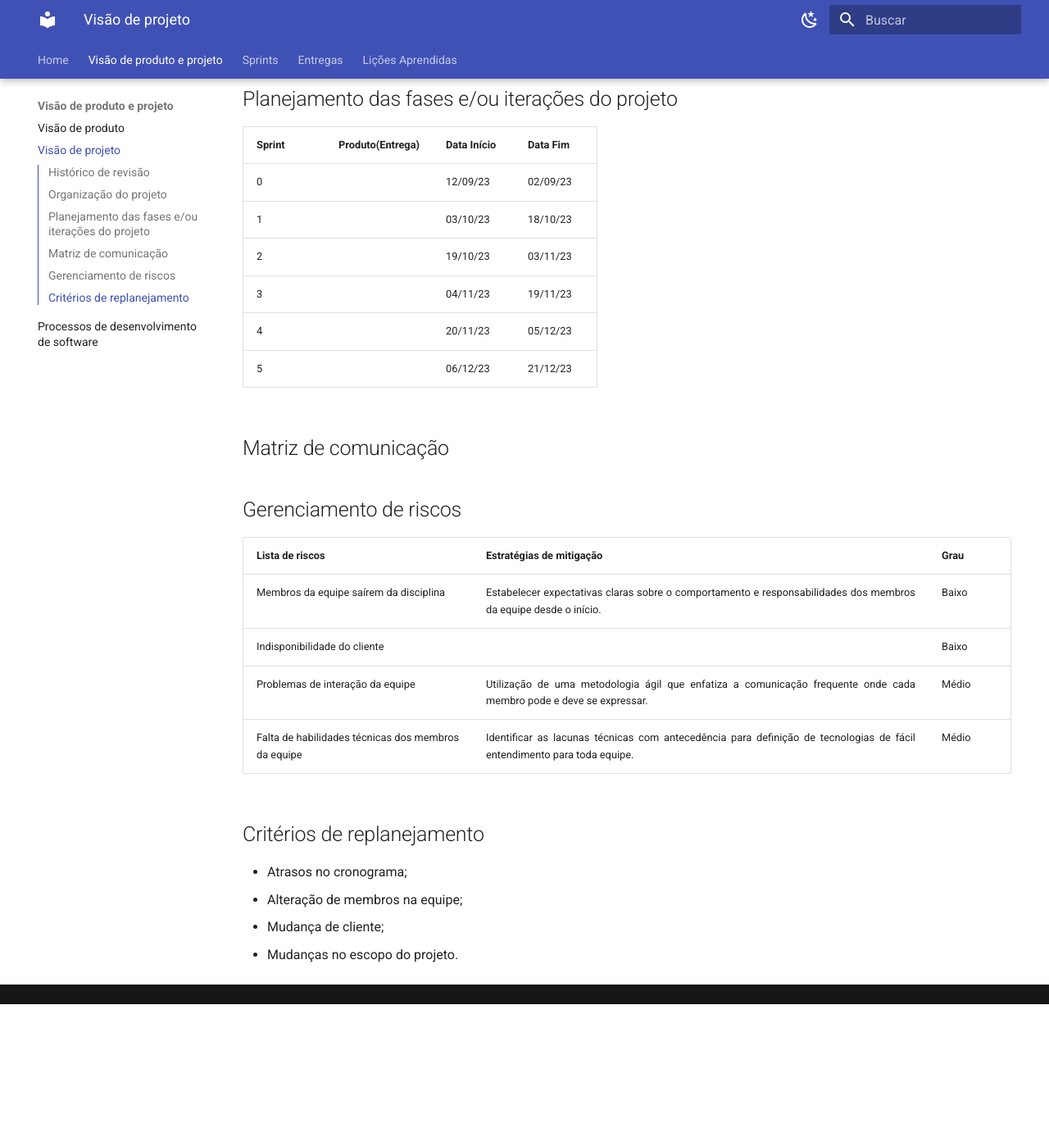
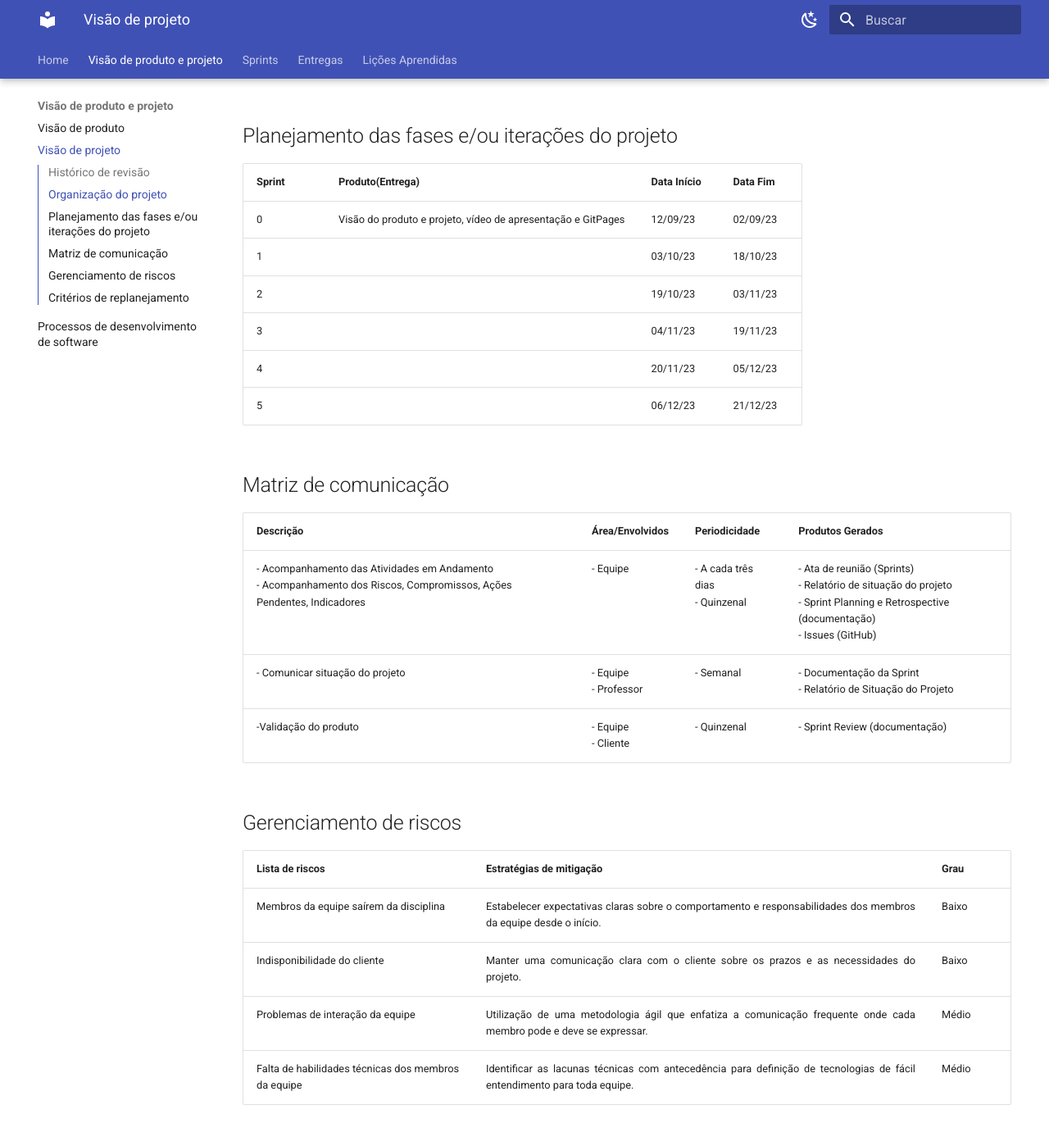
Before and after one commit to mdsreq-fga-unb/2023.2-Matriculai, an MkDocs documentation site: the page built from docs/visao_projeto.md, in a window 1280 px wide and 1400 px high, scrolled down 888 px. Shown: the top 1387 px of the window at 82% size. Built offline with MkDocs 1.6.1 and Material for MkDocs 9.7.7, drawn with Linux system fonts in a browser that asks for light colours; before the commit the page ends 2113 px from its top, so only the background shows below that; some of the changed text lies outside the part shown.

Commit message:
Atualizando gitpages

```diff
--- a/docs/visao_projeto.md
+++ b/docs/visao_projeto.md
@@ -4,23 +4,24 @@
 
 | Data | Versão | Descrição | Autores |
 | ---------- | ----------- | -------------- | -------------- |
-| 25/09/2023 | 0.1 | Criando o Visão | Luana Ribeiro |
+| 25/09/2023 | 0.1 | Criando a visão de projeto | Luana Ribeiro |
+| 25/09/2023 | 0.2 | Adicionando organização do projeto | Júlia Yoshida e Luana Ribeiro |
 
 ## Organização do projeto
 
 | Papel | Atribuições | Responsável | Participantes |
 | --- | --- | --- | --- |
 | Scrum Master | <p style="text-align: justify;"> Lidera a equipe de desenvolvimento, fornece orientação técnica, garante a qualidade do código, arquiteta soluções e sistemas complexos e participa da tomada de decisões estratégicas para o desenvolvimento do software. </p> | Luana Ribeiro | Luana Ribeiro |
-| Dev Back-end | <p style="text-align: justify;"> Trabalha com as lógicas de negócio, armazenamento e recuperação de dados, autenticação, segurança, integração com outros sistemas, desenvolve APIs, bancos de dados e realiza testes de desempenho e escalabilidade. </p> |  |  |
-| Dev Front=end | <p style="text-align: justify;"> Desenvolve as interfaces de usuário e layouts intuitivos, otimiza a performance e usabilidade, testa a compatibilidade em diferentes navegadores dispositivos e tamanhos de telas. </p> |  |  |
-| Dev CI/Test | <p style="text-align: justify;"> Automatiza o processo de integração, contribui para compilar e construir o software, integra o código-fonte, realiza análises estáticas e testes, gera relatórios e fornece feedback imediato aos desenvolvedores. </p> |  |  |
-| Product Owner | <p style="text-align: justify;"> Determinar o Backlog do produto, priorizar os requisitos do projeto, participar de reuniões (Scrum Planning e Sprint Review) com a equipe de desenvolvimento, solucionar dúvidas em relação ao projeto, validar as entregas. </p> |  |  |
+| Dev Back-end | <p style="text-align: justify;"> Trabalha com as lógicas de negócio, armazenamento e recuperação de dados, autenticação, segurança, integração com outros sistemas, desenvolve APIs, bancos de dados e realiza testes de desempenho e escalabilidade. </p> | Júlia | TODOS |
+| Dev Front-end | <p style="text-align: justify;"> Desenvolve as interfaces de usuário e layouts intuitivos, otimiza a performance e usabilidade, testa a compatibilidade em diferentes navegadores dispositivos e tamanhos de telas. </p> | Yan | TODOS |
+| Dev CI/Test | <p style="text-align: justify;"> Automatiza o processo de integração, contribui para compilar e construir o software, integra o código-fonte, realiza análises estáticas e testes, gera relatórios e fornece feedback imediato aos desenvolvedores. </p> | Yasmim | TODOS |
+| Product Owner | <p style="text-align: justify;"> Determinar o Backlog do produto, priorizar os requisitos do projeto, participar de reuniões (Scrum Planning e Sprint Review) com a equipe de desenvolvimento, solucionar dúvidas em relação ao projeto, validar as entregas. </p> | Vinicius e Sidney | Vinicius e Sidney |
 
 ## Planejamento das fases e/ou iterações do projeto
 
 |Sprint|Produto(Entrega)|Data Início|Data Fim|
 |--|--|--|--|
-|0||12/09/23|02/09/23|
+|0|Visão do produto e projeto, vídeo de apresentação e GitPages|12/09/23|02/09/23|
 |1||03/10/23|18/10/23|
 |2||19/10/23|03/11/23|
 |3||04/11/23|19/11/23|
@@ -29,12 +30,18 @@
 
 ## Matriz de comunicação
 
+|Descrição|Área/Envolvidos|Periodicidade|Produtos Gerados|
+|--|--|--|--|
+|- Acompanhamento das Atividades em Andamento</br>- Acompanhamento dos Riscos, Compromissos, Ações Pendentes, Indicadores|- Equipe |- A cada três dias</br>- Quinzenal|- Ata de reunião (Sprints)</br>- Relatório de situação do projeto</br>- Sprint Planning e Retrospective (documentação) </br>- Issues (GitHub)|
+|- Comunicar situação do projeto|- Equipe</br>- Professor|- Semanal|- Documentação da Sprint</br>- Relatório de Situação do Projeto|
+|-Validação do produto|- Equipe </br>- Cliente |- Quinzenal|- Sprint Review (documentação)|
+
 ## Gerenciamento de riscos
 
 |Lista de riscos|Estratégias de mitigação|Grau|
 |--|--|--|
 |Membros da equipe saírem da disciplina| <p style="text-align: justify;"> Estabelecer expectativas claras sobre o comportamento e responsabilidades dos membros da equipe desde o início.</p>|Baixo|
-|Indisponibilidade do cliente| <p style="text-align: justify;"></p>|Baixo|
+|Indisponibilidade do cliente| <p style="text-align: justify;">Manter uma comunicação clara com o cliente sobre os prazos e as necessidades do projeto.</p>|Baixo|
 |Problemas de interação da equipe| <p style="text-align: justify;">Utilização de uma metodologia ágil que enfatiza a comunicação frequente onde cada membro pode e deve se expressar.</p>|Médio|
 |Falta de habilidades técnicas dos membros da equipe| <p style="text-align: justify;">Identificar as lacunas técnicas com antecedência para definição de tecnologias de fácil entendimento para toda equipe.</p>|Médio|
 
```
Also changed, not shown: docs/desenvolvimento.md (+26 -1 lines), docs/index.md (+11 -2 lines), docs/visao_produto.md (+1 -1 lines), docs/images/sprint.jpg (added), site/desenvolvimento/index.html, site/images/sprint.jpg (added), site/index.html, site/search/search_index.json, site/visao_produto/index.html, site/visao_projeto/index.html, 1 other file.
